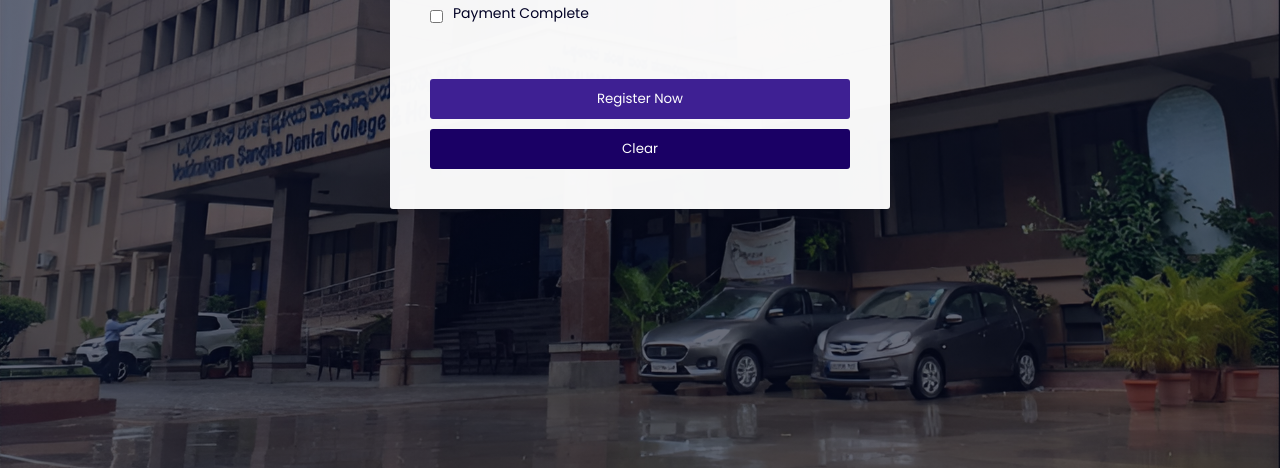
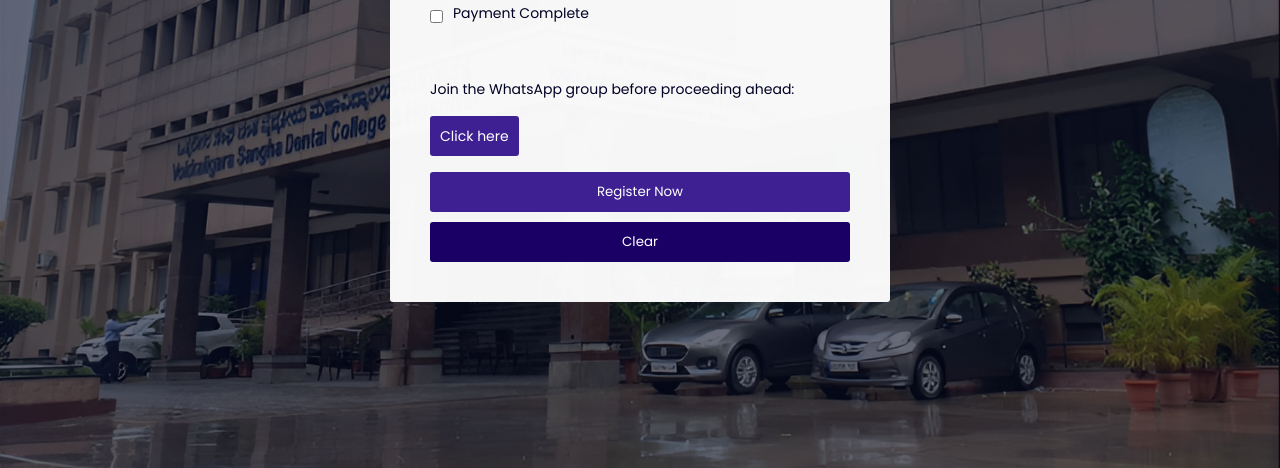
Before and after one commit to DEEPTHIIIIII/VSDC-DENTIST-CONVENTION-2024, a browser extension: page views/studentreg2.html in a window 1280 px wide. Shown: the part 432-900 px from the top of the page. Drawn offline with nearby package versions, Linux system fonts and the light colour scheme; files whose address does not match are found by name.

Commit message:
Update studentreg2.html

```diff
--- a/views/studentreg2.html
+++ b/views/studentreg2.html
@@ -64,6 +64,13 @@
                     <input type="text" name="upiTransactionId" class="input" id="upiTransactionId" placeholder="Eg: TXN1234567890" required>
                 </div>
             </div>
+            <div class="input_wrap" id="group">
+              <label for="whatsappGroup">Join the WhatsApp group before proceeding ahead:</label>
+              <div class="input_item">
+                <br/>
+                  <a href="https://chat.whatsapp.com/GfLAGHVcBG62F5qMjPXFDT" target="_blank" class="button" style="text-decoration: none;">Click here</a>
+              </div>
+          </div>
 
             <button type="submit" class="button" > Register Now </button>
             <button type="reset" class="clear_ad" > Clear </button>
```
